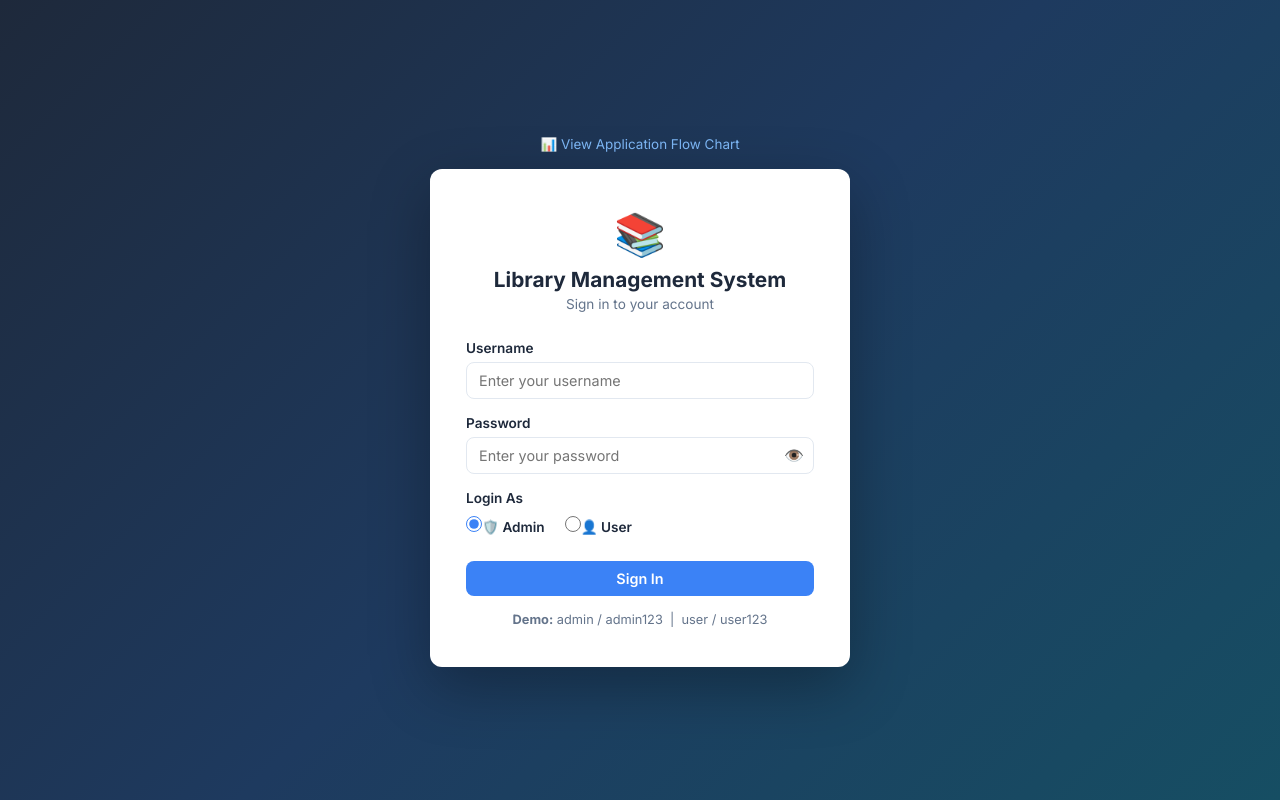
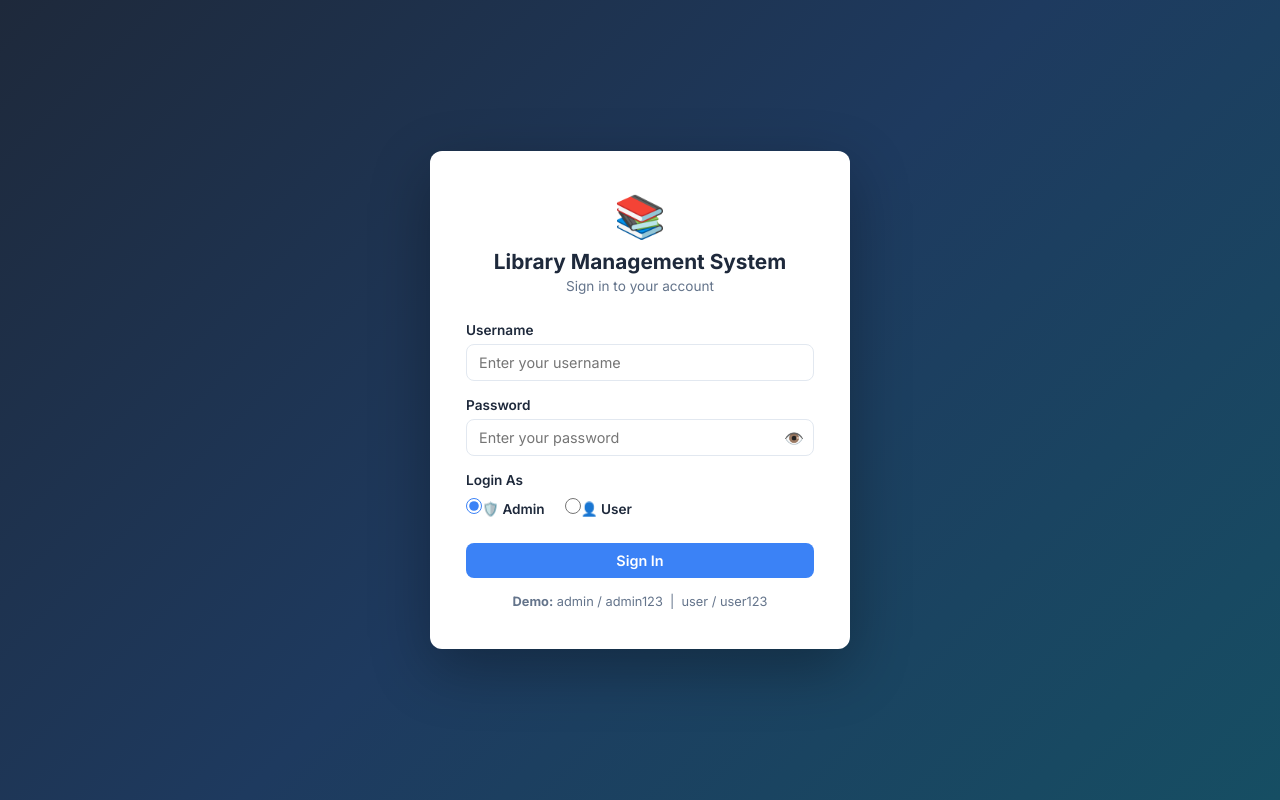
Before and after one commit to Nittin2004/Library-Management-System, a React app in the folder frontend/: page / in a window 1280 px wide. Built offline with nearby package versions, Linux system fonts and the light colour scheme; the HTML template or start-up script is replaced by a standard one.

Commit message:
Remove broken chart link from Login page

```diff
--- a/frontend/src/pages/Login.jsx
+++ b/frontend/src/pages/Login.jsx
@@ -34,9 +34,6 @@ export default function Login() {
 
   return (
     <div className="login-page">
-      <div className="chart-banner">
-        <a href="/chart.html" target="_blank">📊 View Application Flow Chart</a>
-      </div>
       <div className="login-card">
         <div className="login-header">
           <div className="logo">📚</div>
```
